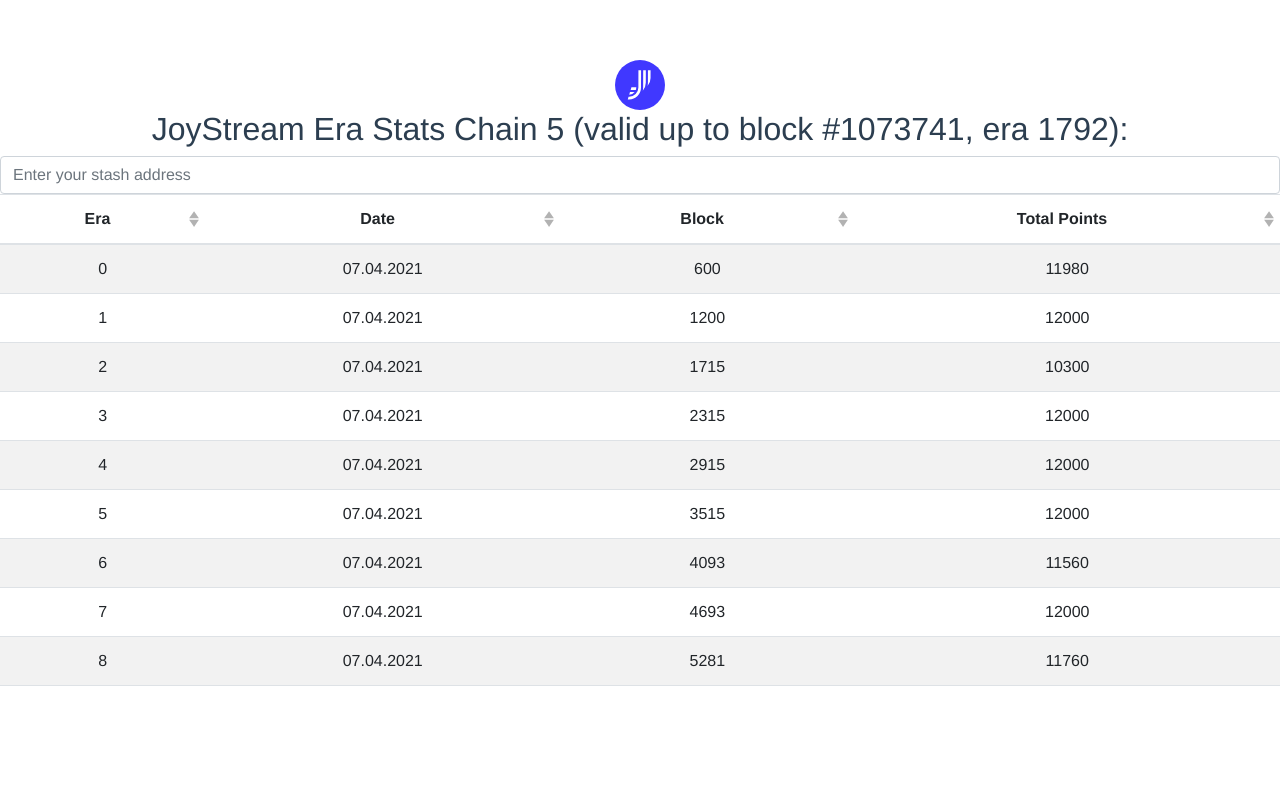
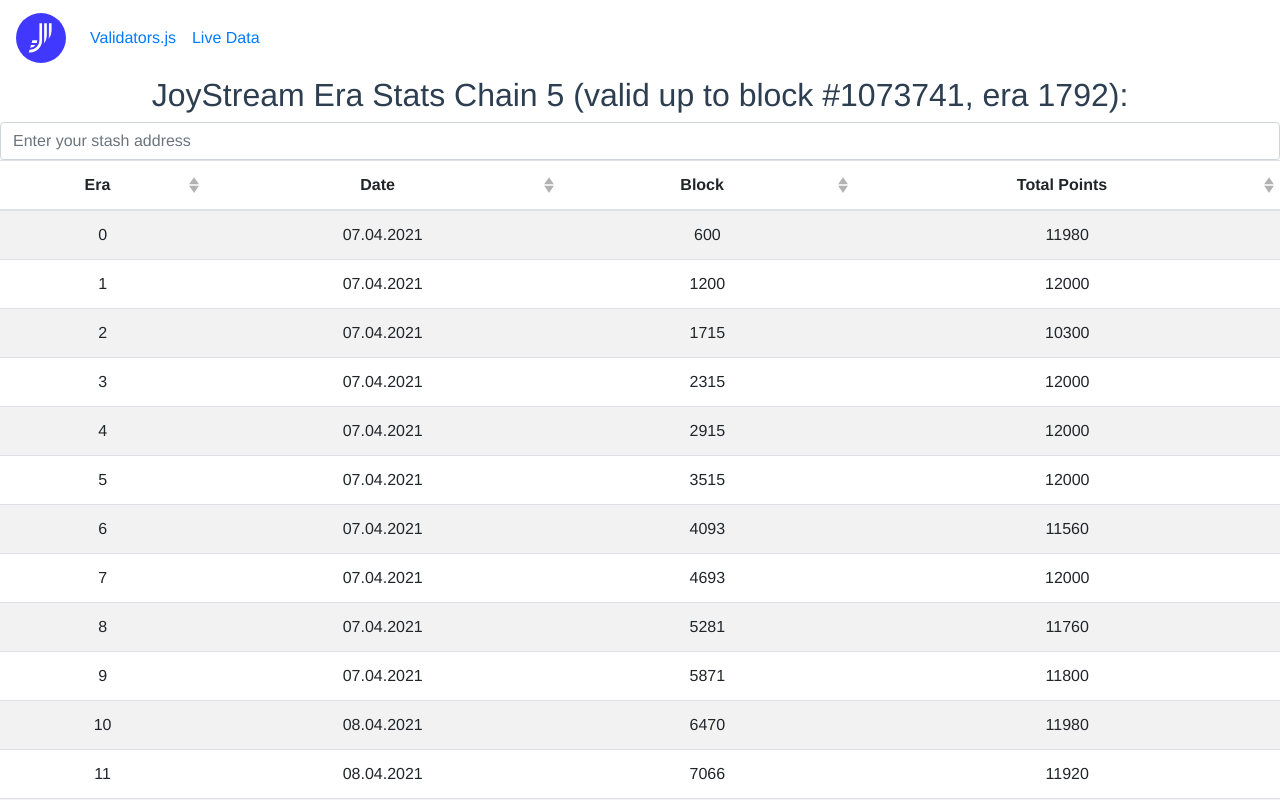
Before and after one commit to oleksanderkorn/joystream, a Vue app: page /#/ in a window 1280 px wide. Shown: the top 800 px of the page. Built offline with nearby package versions, Linux system fonts and the light colour scheme.

Commit message:
Add Navbar

```diff
--- a/src/App.vue
+++ b/src/App.vue
@@ -1,8 +1,23 @@
 <template>
   <div id="app">
-    <img width="50" height="50" alt="Vue logo" src="./assets/joystream.svg">
-    <!-- <router-link to="/">Validators.js</router-link> -->
-    <!-- <router-link to="/live">Live Data</router-link> -->
+    <b-navbar variant="faded" type="light">
+      <b-navbar-brand>
+        <img
+          width="50"
+          height="50"
+          alt="Vue logo"
+          src="./assets/joystream.svg"
+        />
+      </b-navbar-brand>
+      <b-navbar-nav>
+        <b-nav-item>
+          <router-link to="/">Validators.js</router-link>
+        </b-nav-item>
+        <b-nav-item>
+          <router-link to="/live">Live Data</router-link>
+        </b-nav-item>
+      </b-navbar-nav>
+    </b-navbar>
     <router-view></router-view>
   </div>
 </template>
@@ -11,11 +26,11 @@
 // import Joystream from './components/Joystream.vue'
 
 export default {
-  name: 'App',
+  name: "App",
   components: {
     // Joystream
-  }
-}
+  },
+};
 </script>
 
 <style>
@@ -25,7 +40,7 @@
   -moz-osx-font-smoothing: grayscale;
   text-align: center;
   color: #2c3e50;
-  margin-top: 60px;
+  /* margin-top: 60px; */
 }
 img {
   border-radius: 25px;
--- a/src/components/Joystream.vue
+++ b/src/components/Joystream.vue
@@ -3,7 +3,7 @@
     <h2>JoyStream Era Stats Chain 5 (valid up to block #1073741, era 1792):</h2>
     <b-form-input v-model="stash" placeholder="Enter your stash address"></b-form-input>
     <b-table
-      sticky-header="500px"
+      sticky-header="800px"
       striped
       hover
       :items="stats"
--- a/src/components/JoystreamLive.vue
+++ b/src/components/JoystreamLive.vue
@@ -36,7 +36,7 @@
       </b-col>
     </b-row>
     <b-table
-      sticky-header="800px"
+      sticky-header="500px"
       striped
       hover
       :items="statistics"
@@ -51,8 +51,7 @@
 
 <script>
 export default {
-  name: "Joystream",
-
+  name: "JoystreamLive",
   data() {
     return {
       isLoading: false,
@@ -107,6 +106,21 @@
       console.log(`Connection to ${wsUrl} websocket server closed.`);
     };
   },
+  // unmounted() {
+  //   console.log(`Component unmounted.`)
+  // },
+  // watch: {
+  //   $route(to, from) {
+  //     console.log(`Route change from [${from}] to [${to}]`)
+  //   }
+  // },
+  // beforeRouteUpdate(to, from, next) {
+  //   console.log(`Route change from [${from}] to [${to}]`)
+  //   console.log("Close WS connection.")
+  //   this.connection.send("stop");
+  //   this.connection.close();
+  //   next()
+  // },
   methods: {
     loadStatistics: function () {
       if (this.isLoading) {
```
